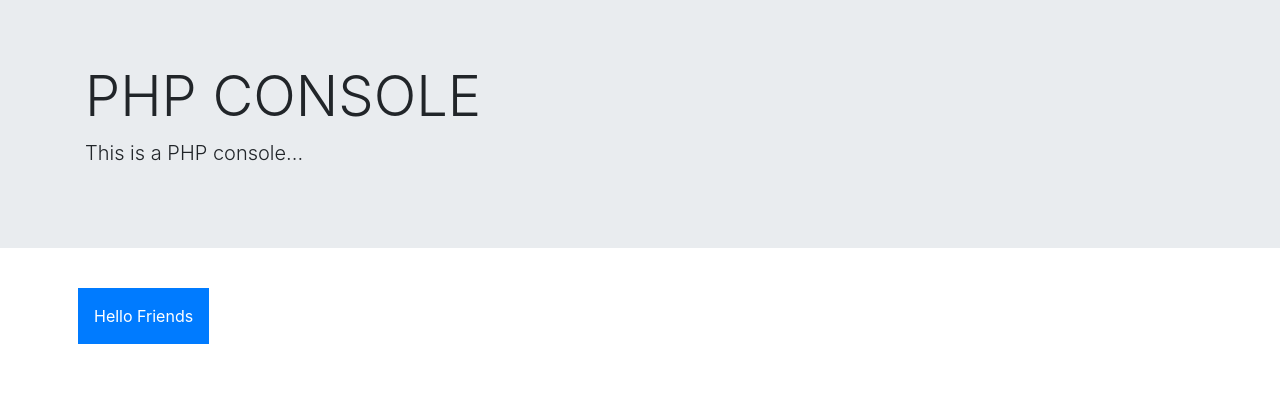
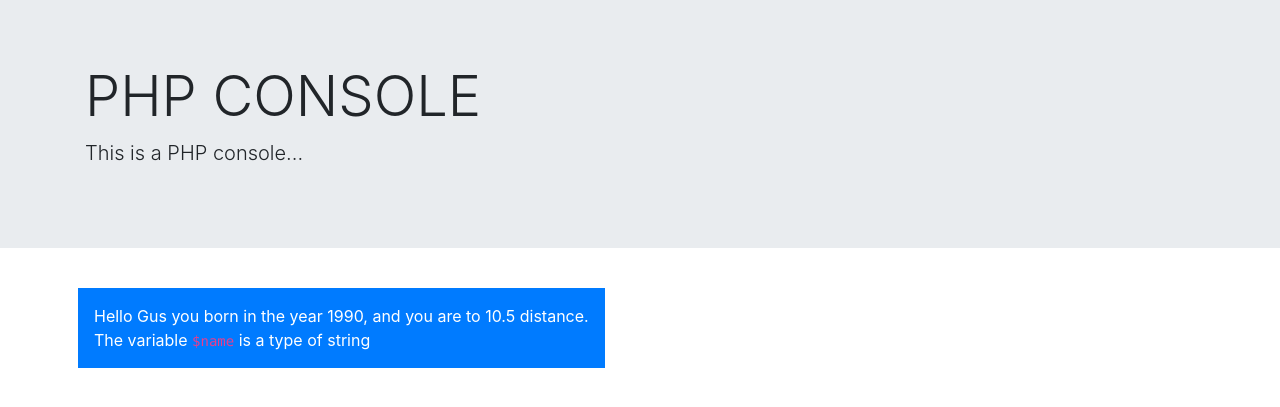
Before and after one commit to david-dc381/PHP-Console, a PHP site: page / in a window 1280 px wide. Shown: the part 57-464 px from the top of the page. Run offline with PHP 8.4, Linux system fonts and the light colour scheme.

Commit message:
Agregamos comentarios, variables, concatenación e imprimimos el tipo de variable

```diff
--- a/index.php
+++ b/index.php
@@ -25,7 +25,19 @@
         <div class="row">
         <div class="p-3 m-2 bg-primary text-white">
             <?php
-                echo "Hello Friends";
+               /*
+                * Comentarios.
+                * Declaramos variables.
+                * Concatenamos varibles
+                * Imprimimos tipo de variables.
+                */
+              $name = "Gus";
+              $isdOld = true;
+              $year = 1990;
+              $km = 10.5;
+
+              echo "Hello " . $name . " you born in the year " . $year . ", and you are to " . $km . " distance.<br>";
+              echo "The variable <code>$</code><code>name</code> is a type of " .gettype($name);
             ?>
         </div>
         </div>
```
